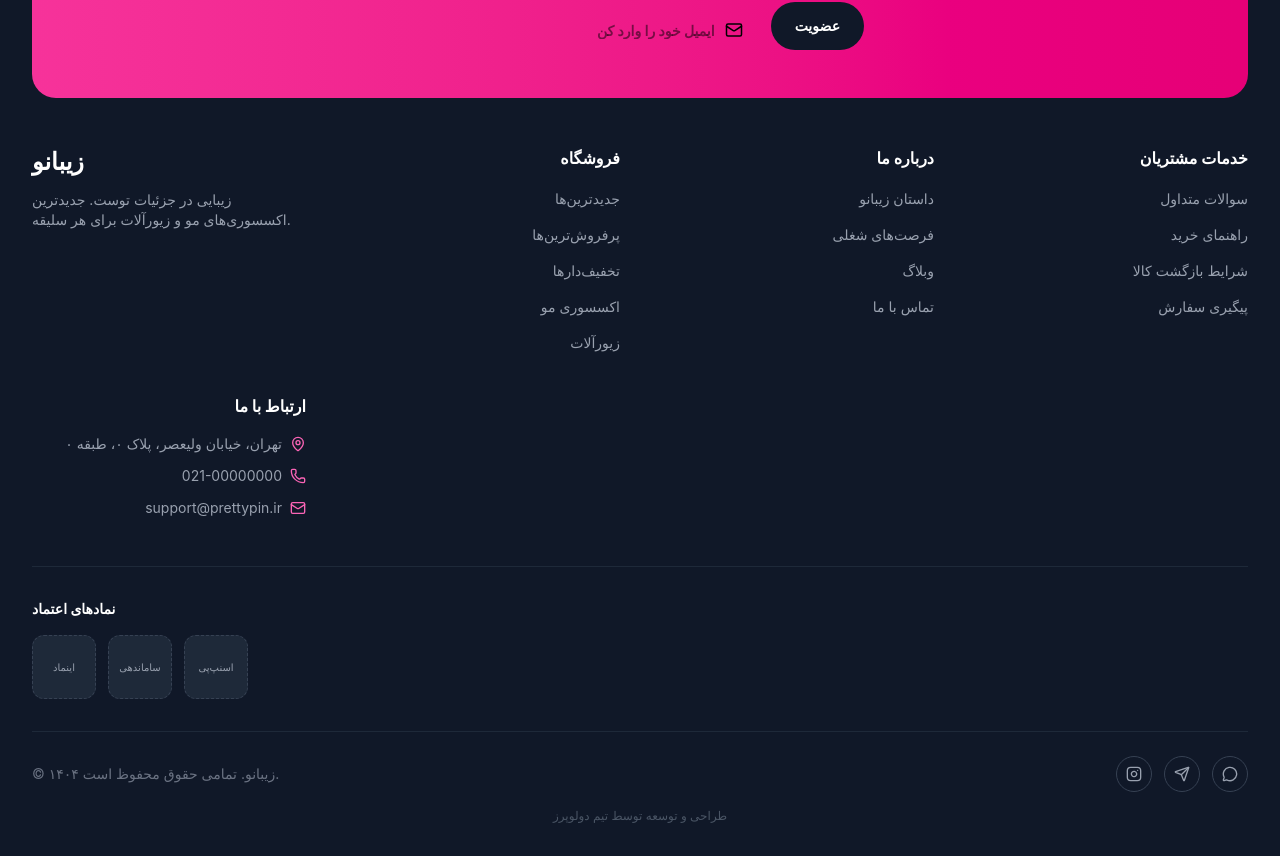
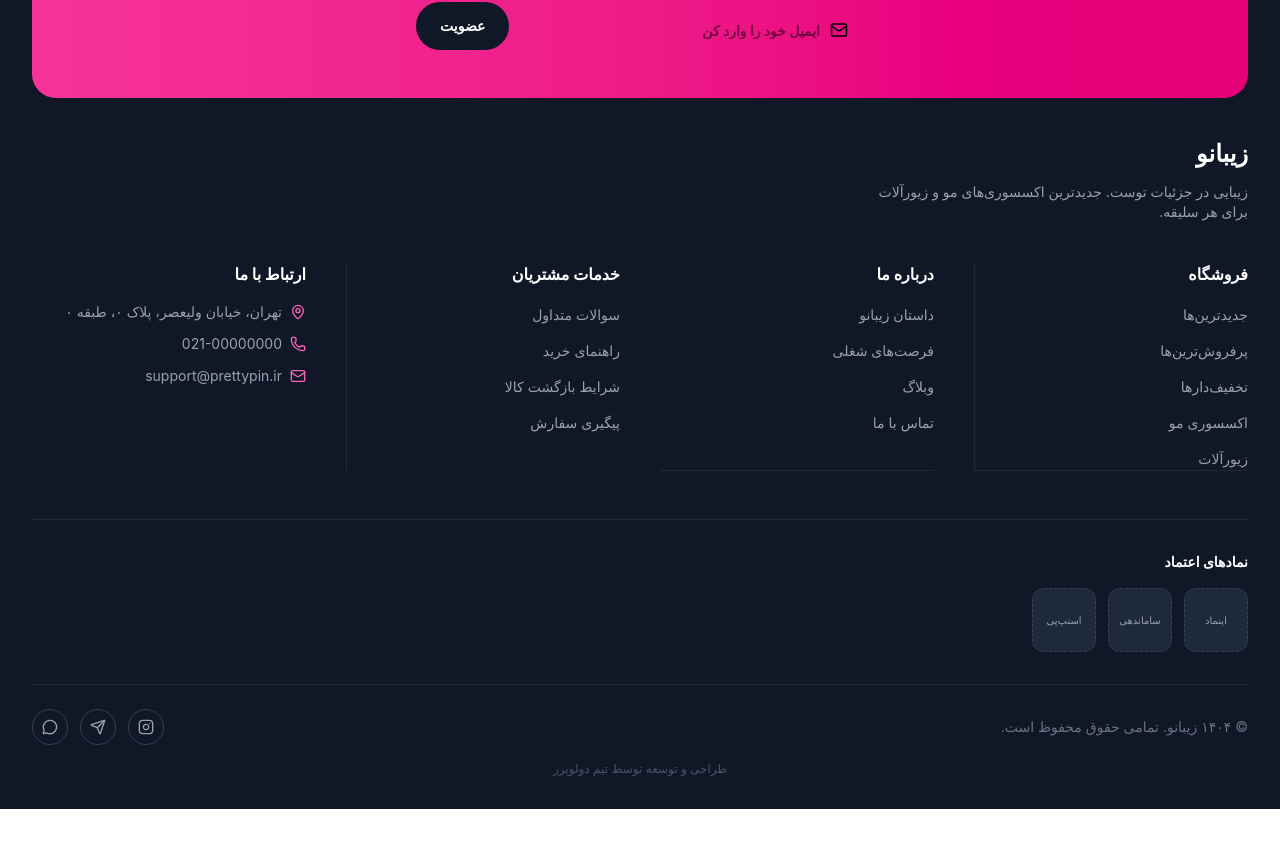
Before and after one commit to Amirreza-Hashemi/PrettyPin-Test, a React (Vite) app: page / in a window 1280 px wide. Shown: the part 3377-4233 px from the top of the page. After the commit the page ends 4186 px from the top, so only its background shows below. Built offline with nearby package versions, Linux system fonts and the light colour scheme.

Commit message:
Update Footer.jsx

```diff
--- a/src/components/footer/Footer.jsx
+++ b/src/components/footer/Footer.jsx
@@ -8,35 +8,40 @@ import footerLinks from "../../data/footerLinks";
 
 const Footer = () => {
   return (
-        <footer className="bg-gray-900 pt-10 sm:pt-14">
+    <footer dir="rtl" className="bg-gray-900 pt-10 sm:pt-14">
       <Container>
 
-                {/* خبرنامه: کمی از بدنه‌ی تیره‌ی فوتر جدا و برجسته‌ست */}
         <FooterNewsletter />
 
-                {/* ستون‌های اطلاعات */}
-                <div className="mt-12 grid grid-cols-1 gap-10 sm:grid-cols-2 lg:grid-cols-4">
-                    <div>
+        {/* معرفی برند: همیشه تمام‌عرض، جدا از گرید ستون‌ها */}
+        <div className="mt-10 text-right">
           <span className="text-xl font-bold text-white sm:text-2xl">زیبانو</span>
-                        <p className="mt-3 max-w-xs text-sm text-gray-400">
+          <p className="mt-3 max-w-sm text-sm text-gray-400">
             زیبایی در جزئیات توست. جدیدترین اکسسوری‌های مو و زیورآلات برای هر سلیقه.
           </p>
         </div>
 
+        {/* گرید ستون‌ها: موبایل/تبلت ۲×۲ با خط جداکننده، دسکتاپ یک ردیف ۴تایی بدون خط */}
+        <div className="mt-10 grid grid-cols-2 gap-x-6 gap-y-8 lg:grid-cols-4 lg:gap-x-10 lg:gap-y-0">
           {footerLinks.map((column) => (
-                        <FooterLinkColumn key={column.id} title={column.title} links={column.links} />
+            <div
+              key={column.id}
+              className="[&:nth-child(-n+2)]:border-b [&:nth-child(-n+2)]:border-gray-800 [&:nth-child(-n+2)]:pb-8 [&:nth-child(odd)]:border-e [&:nth-child(odd)]:border-gray-800 [&:nth-child(odd)]:pe-6 lg:border-0 lg:!p-0"
+            >
+              <FooterLinkColumn title={column.title} links={column.links} />
+            </div>
           ))}
 
+          <div className="[&:nth-child(odd)]:border-e [&:nth-child(odd)]:border-gray-800 [&:nth-child(odd)]:pe-6 lg:border-0 lg:!p-0">
             <FooterAddress />
           </div>
+        </div>
 
-                {/* نمادهای اعتماد */}
         <div className="mt-12 border-t border-gray-800 pt-8">
-                    <h4 className="mb-4 text-sm font-bold text-white">نمادهای اعتماد</h4>
+          <h4 className="mb-4 text-right text-sm font-bold text-white">نمادهای اعتماد</h4>
           <FooterTrustBadges />
         </div>
 
-                {/* کپی‌رایت و شبکه‌های اجتماعی */}
         <div className="mt-8 pb-8">
           <FooterBottom />
         </div>
```
Lines whose indentation alone changed are shown as unchanged.
